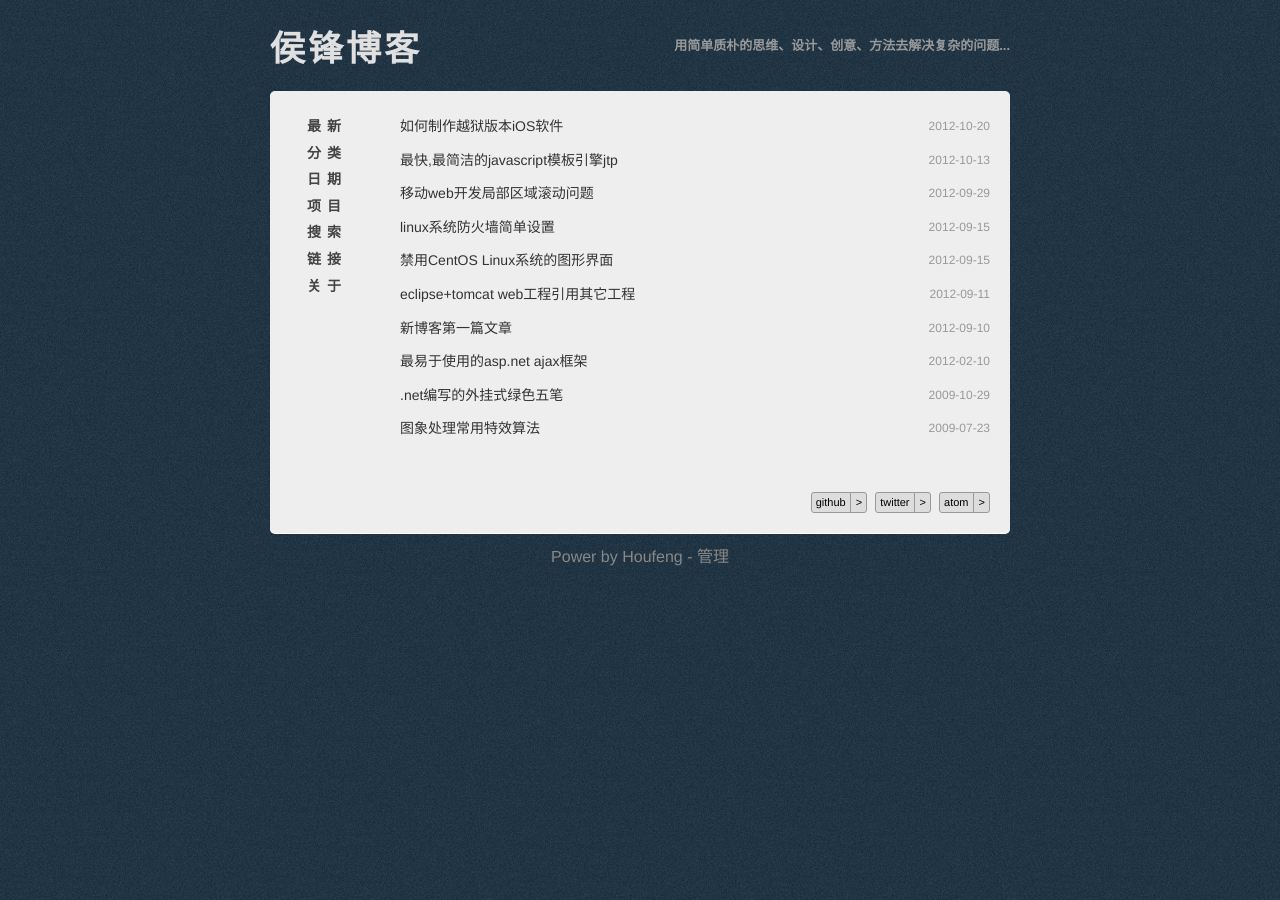
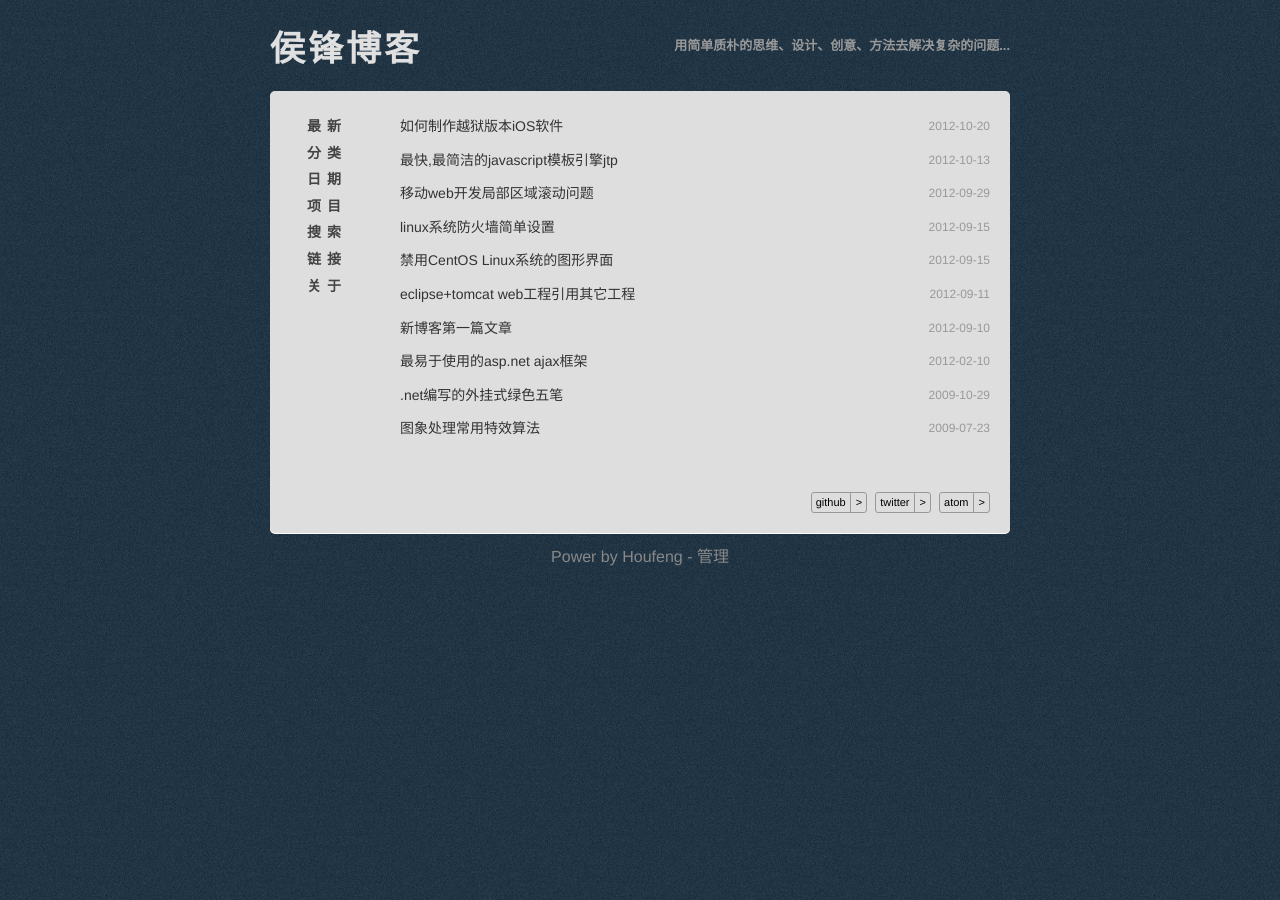
Before and after one commit to Houfeng/houfeng.github.com, a Jekyll site: the page built from index.html, in a window 1280 px wide. Built offline with Jekyll 4.4.1, drawn with Linux system fonts in a browser that asks for light colours; Markdown is read by kramdown in place of the engine named in the settings; comment, search, counter and statistics services are not loaded.

Commit message:
调背景

```diff
--- a/styles/style.css
+++ b/styles/style.css
@@ -73,6 +73,7 @@ div#wrapper {
 	-webkit-box-shadow:0 1px 0 #FFFFFF;
 	box-shadow:0 1px 0 #FFFFFF;
 	background-color: #eee;
+	background-color: rgba(222,222,222,90);
 	/*background:#fff url(../images/bg-5.png);*/
 	color:#111;
 	font-size:14px;
```
